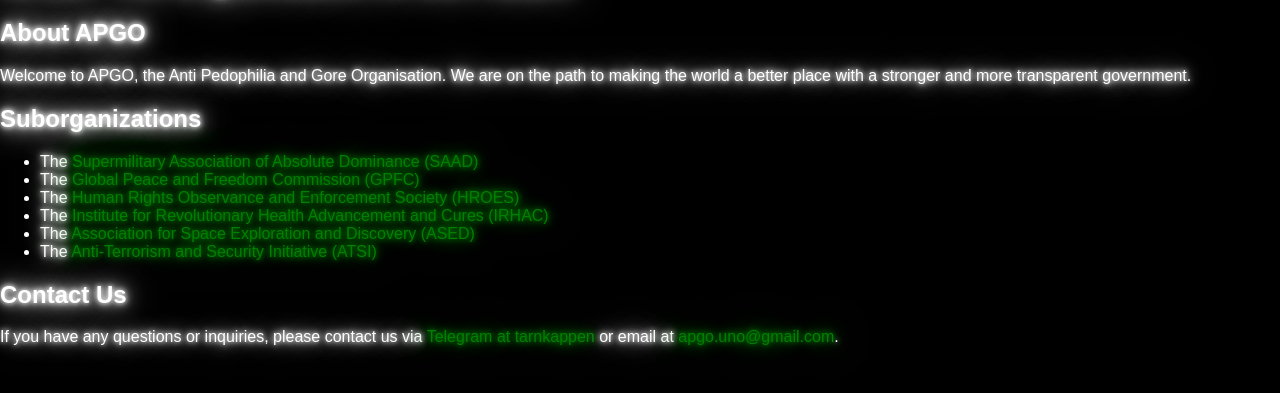
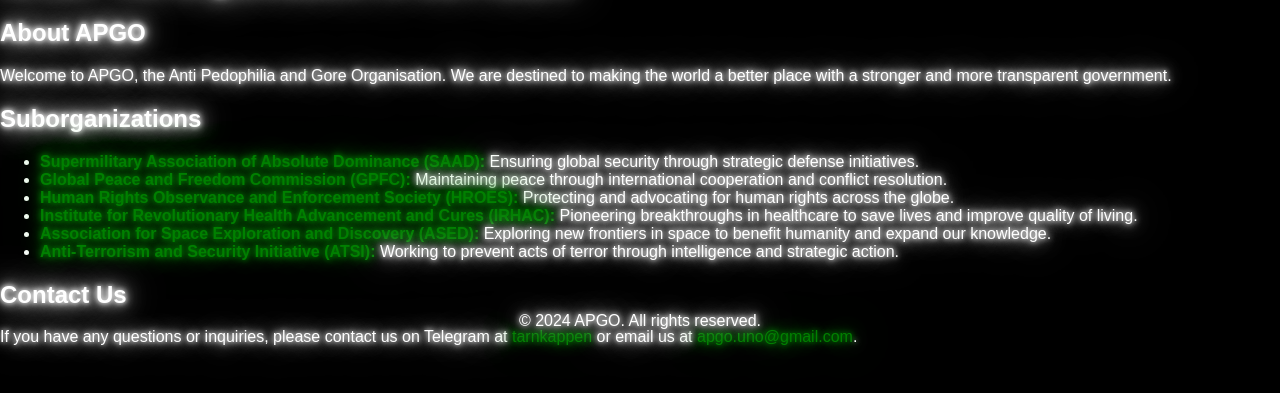
Before and after one commit to lolbossqwjd/Website-APGO.ink-main, a plain HTML site: page apgo.html in a window 1280 px wide. Shown: the part 61-454 px from the top of the page. Drawn offline with Linux system fonts and the light colour scheme.

Commit message:
Update apgo.html

```diff
--- a/apgo.html
+++ b/apgo.html
@@ -7,30 +7,28 @@
     <link rel="stylesheet" href="style.css">
 </head>
 <body>
-    <div class="content">
     <header>
         <h1>APGO - An Organisation of the Future</h1>
     </header>
     <section id="about">
         <h2>About APGO</h2>
-            <p>Welcome to APGO, the Anti Pedophilia and Gore Organisation. We are on the path to making the world a better place with a stronger and more transparent government.</p>
+        <p>Welcome to APGO, the Anti Pedophilia and Gore Organisation. We are destined to making the world a better place with a stronger and more transparent government.</p>
     </section>
     <section id="suborganizations">
         <h2>Suborganizations</h2>
         <ul>
-                <li>The <span class="keyword">Supermilitary Association of Absolute Dominance (SAAD)</span></li>
-                <li>The <span class="keyword">Global Peace and Freedom Commission (GPFC)</span></li>
-                <li>The <span class="keyword">Human Rights Observance and Enforcement Society (HROES)</span></li>
-                <li>The <span class="keyword">Institute for Revolutionary Health Advancement and Cures (IRHAC)</span></li>
-                <li>The <span class="keyword">Association for Space Exploration and Discovery (ASED)</span></li>
-                <li>The <span class="keyword">Anti-Terrorism and Security Initiative (ATSI)</span></li>
+            <li><strong class="keyword">Supermilitary Association of Absolute Dominance (SAAD):</strong> Ensuring global security through strategic defense initiatives.</li>
+            <li><strong class="keyword">Global Peace and Freedom Commission (GPFC):</strong> Maintaining peace through international cooperation and conflict resolution.</li>
+            <li><strong class="keyword">Human Rights Observance and Enforcement Society (HROES):</strong> Protecting and advocating for human rights across the globe.</li>
+            <li><strong class="keyword">Institute for Revolutionary Health Advancement and Cures (IRHAC):</strong> Pioneering breakthroughs in healthcare to save lives and improve quality of living.</li>
+            <li><strong class="keyword">Association for Space Exploration and Discovery (ASED):</strong> Exploring new frontiers in space to benefit humanity and expand our knowledge.</li>
+            <li><strong class="keyword">Anti-Terrorism and Security Initiative (ATSI):</strong> Working to prevent acts of terror through intelligence and strategic action.</li>
         </ul>
     </section>
     <section id="contact">
         <h2>Contact Us</h2>
-            <p>If you have any questions or inquiries, please contact us via <span class="keyword">Telegram at tarnkappen</span> or email at <span class="keyword">apgo.uno@gmail.com</span>.</p>
+        <p>If you have any questions or inquiries, please contact us on Telegram at <a href="https://t.me/tarnkappen" class="keyword">tarnkappen</a> or email us at <a href="mailto:apgo.uno@gmail.com" class="keyword">apgo.uno@gmail.com</a>.</p>
     </section>
-    </div>
     <footer>
         <p>&copy; 2024 APGO. All rights reserved.</p>
     </footer>
```
Lines whose indentation alone changed are shown as unchanged.
